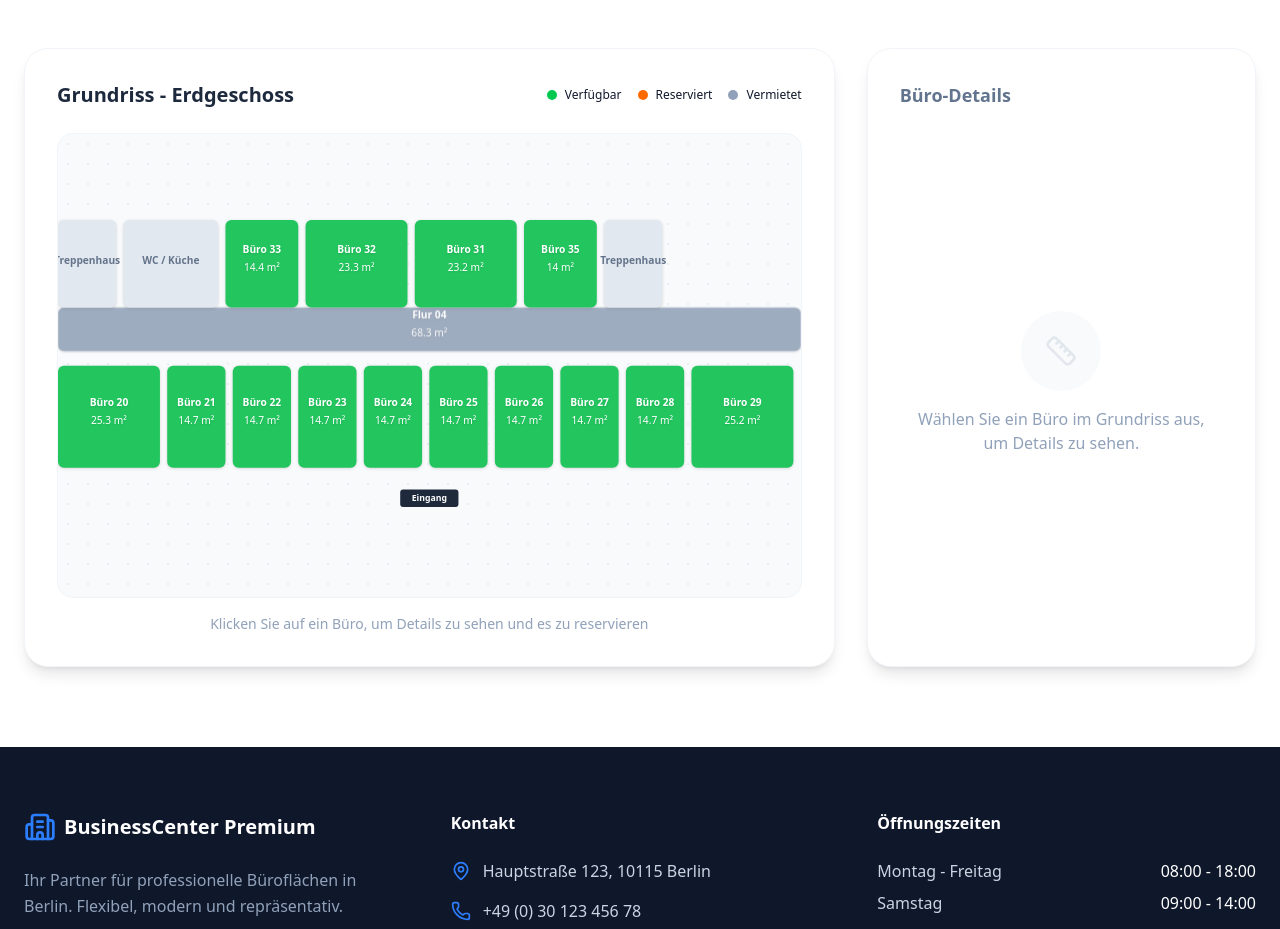
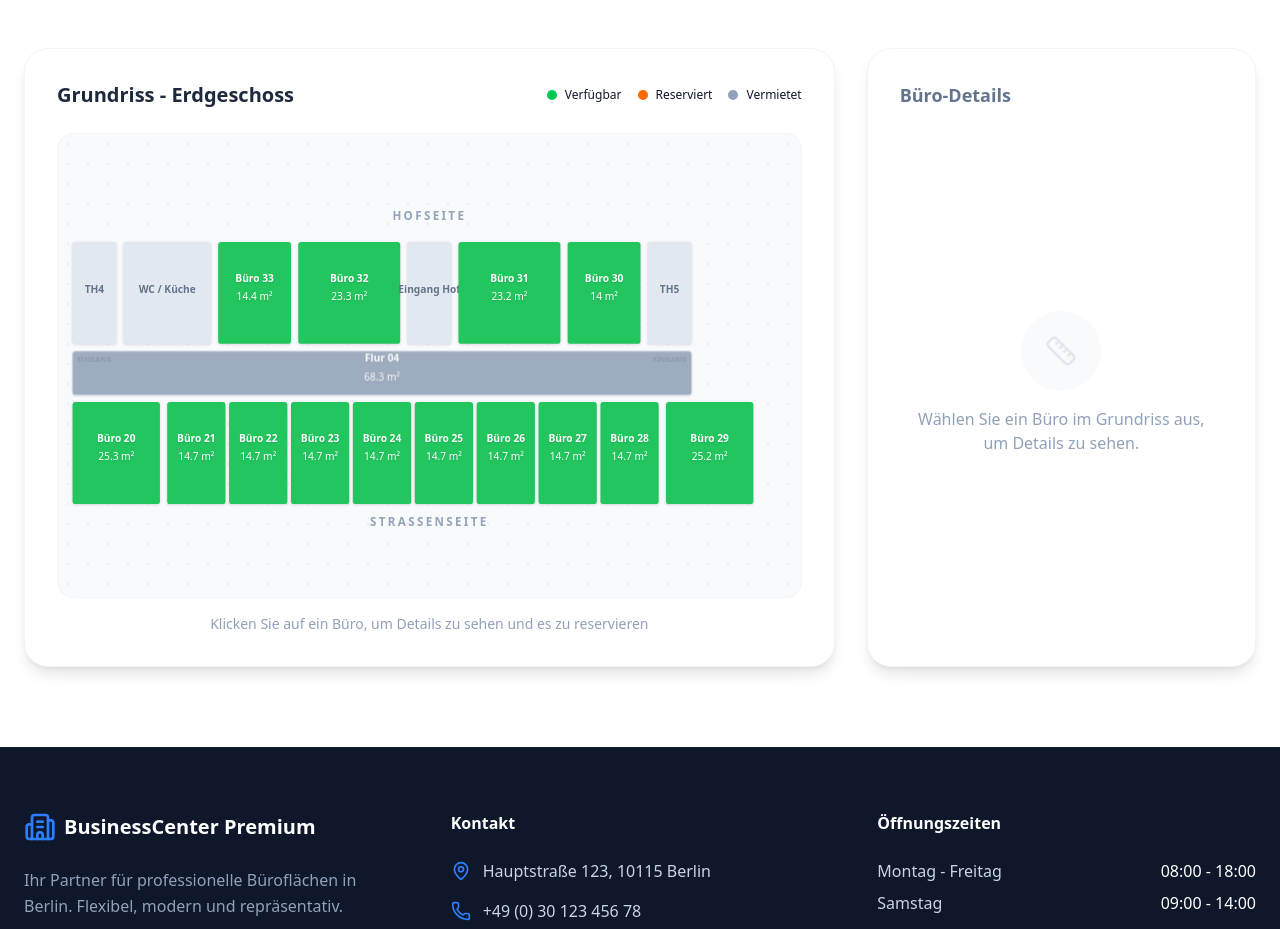
Before and after one commit to luanmezini-art/open-law-website, a React (Vite) app: page / in a window 1280 px wide. Shown: the part 1740-2669 px from the top of the page. Built offline with nearby package versions, Linux system fonts and the light colour scheme.

Commit message:
Feat: Synchronize floor plan layout 1:1 with Expose

```diff
--- a/src/components/FloorPlan.tsx
+++ b/src/components/FloorPlan.tsx
@@ -97,7 +97,15 @@ const FloorPlan: React.FC<FloorPlanProps> = ({ selectedOffices, onOfficeToggle }
                             {/* Grid Pattern */}
                             <div className="absolute inset-0" style={{ backgroundImage: 'radial-gradient(#cbd5e1 1px, transparent 1px)', backgroundSize: '20px 20px', opacity: 0.3 }}></div>
 
-                            <svg viewBox="0 0 1020 400" className="w-full h-full relative z-10">
+                            <svg viewBox="0 0 1020 460" className="w-full h-full relative z-10">
+                                {/* Labels */}
+                                <text x="510" y="30" textAnchor="middle" fill="#94a3b8" fontSize="16" fontWeight="bold" letterSpacing="0.2em">HOFSEITE</text>
+                                <text x="510" y="450" textAnchor="middle" fill="#94a3b8" fontSize="16" fontWeight="bold" letterSpacing="0.2em">STRASSENSEITE</text>
+
+                                {/* Entrances */}
+                                <text x="50" y="225" textAnchor="middle" fill="#475569" fontSize="10" fontWeight="bold">EINGANG</text>
+                                <text x="840" y="225" textAnchor="middle" fill="#475569" fontSize="10" fontWeight="bold">EINGANG</text>
+
                                 {offices.map((office) => (
                                     <g
                                         key={office.id}
@@ -115,7 +123,7 @@ const FloorPlan: React.FC<FloorPlanProps> = ({ selectedOffices, onOfficeToggle }
                                             width={office.width}
                                             height={office.height}
                                             fill={getStatusColor(office)}
-                                            rx="8"
+                                            rx="4"
                                             stroke={isSelected(office) || focusedOffice?.id === office.id ? '#1e293b' : 'transparent'}
                                             strokeWidth={isSelected(office) || focusedOffice?.id === office.id ? '4' : '0'}
                                             className="drop-shadow-sm"
@@ -147,10 +155,6 @@ const FloorPlan: React.FC<FloorPlanProps> = ({ selectedOffices, onOfficeToggle }
                                         )}
                                     </g>
                                 ))}
-
-                                {/* Entrance Label */}
-                                <rect x="470" y="370" width="80" height="24" rx="4" fill="#1e293b" />
-                                <text x="510" y="386" textAnchor="middle" fill="white" fontSize="12" fontWeight="bold">Eingang</text>
                             </svg>
                         </div>
                         <p className="text-center text-slate-400 text-sm mt-4">
--- a/src/data/offices.ts
+++ b/src/data/offices.ts
@@ -25,57 +25,39 @@ export interface Office {
 // Layout verified against floor plan screenshot.
 
 export const offices: Office[] = [
-    // --- Hofseite (Top Row) ---
-    {
-        id: '04',
-        name: 'Flur 04',
-        area: 68.3,
-        price: 0,
-        status: 'rented', // Common area
-        features: ['Gemeinschaftsfläche'],
-        description: 'Großzügiger Flurbereich.',
-        x: 0,
-        y: 120, // Middle "Separating" corridor visually, though handled differently usually. Let's put rooms around it.
-        width: 1020, // Spans whole width
-        height: 60,
-        image: imgLarge,
-    },
-    // We will place Top Row at y=0, Bottom Row at y=200. Corridor roughly in between visually.
-
-    // --- Hofseite (Top Row) ---
-    // Left Core
+    // --- Struktur / Facilities (Hofseite) ---
     {
         id: 'TH4',
-        name: 'Treppenhaus',
+        name: 'TH4',
         area: 0,
         price: 0,
         status: 'rented',
         type: 'facility',
         features: [],
-        description: 'Treppenhaus Links (TH4)',
-        x: 0,
-        y: 0,
-        width: 80,
-        height: 120,
+        description: 'Treppenhaus Links',
+        x: 20,
+        y: 60,
+        width: 60,
+        height: 140,
         image: imgSmall,
     },
     {
-        id: 'WC_L',
+        id: 'FAC_L',
         name: 'WC / Küche',
         area: 0,
         price: 0,
         status: 'rented',
         type: 'facility',
         features: [],
-        description: 'Sanitärbereich und Teeküche',
+        description: 'Sanitäranlagen und Teeküche',
         x: 90,
-        y: 0,
-        width: 130,
-        height: 120,
+        y: 60,
+        width: 120,
+        height: 140,
         image: imgSmall,
     },
 
-    // Hofseite Rooms (Left to Right)
+    // --- Büros Hofseite (Links vom Eingang) ---
     {
         id: '33',
         name: 'Büro 33',
@@ -84,10 +66,10 @@ export const offices: Office[] = [
         status: 'available',
         features: ['Hofseitig', 'Ruhig'],
         description: 'Ruhiges Einzelbüro zum Hof.',
-        x: 230, // Starting after stairwell
-        y: 0,
+        x: 220,
+        y: 60,
         width: 100,
-        height: 120,
+        height: 140,
         image: imgSmall,
     },
     {
@@ -98,12 +80,32 @@ export const offices: Office[] = [
         status: 'available',
         features: ['Team-Büro', 'Hofblick'],
         description: 'Helles Büro für 2 Personen.',
-        x: 340,
-        y: 0,
+        x: 330,
+        y: 60,
         width: 140,
-        height: 120,
+        height: 140,
         image: imgMedium,
     },
+
+    // --- Eingang / Flur Mitte ---
+    // Dies ist der Durchgang/Glaswand Bereich
+    {
+        id: 'ENT_HOF',
+        name: 'Eingang Hof',
+        area: 0,
+        price: 0,
+        status: 'rented',
+        type: 'facility',
+        features: [],
+        description: 'Hintereingang / Hofzugang',
+        x: 480,
+        y: 60,
+        width: 60,
+        height: 140,
+        image: imgSmall,
+    },
+
+    // --- Büros Hofseite (Rechts vom Eingang) ---
     {
         id: '31',
         name: 'Büro 31',
@@ -112,44 +114,61 @@ export const offices: Office[] = [
         status: 'available',
         features: ['Verglast', 'Modern'],
         description: 'Modernes Team-Büro, zentral gelegen.',
-        x: 490,
-        y: 0,
+        x: 550,
+        y: 60,
         width: 140,
-        height: 120,
+        height: 140,
         image: imgMedium,
     },
     {
-        id: '35', // Assuming label
-        name: 'Büro 35',
+        id: '30',
+        name: 'Büro 30',
         area: 14.0,
         price: 336,
         status: 'available',
-        features: ['Kompakt'],
+        features: ['Kompakt', 'Hofseitig'],
         description: 'Kleines Einzelbüro.',
-        x: 640,
-        y: 0,
+        x: 700,
+        y: 60,
         width: 100,
-        height: 120,
+        height: 140,
         image: imgSmall,
     },
-    // Right Core
+
+    // --- Struktur / Facilities Rechts ---
     {
         id: 'TH5',
-        name: 'Treppenhaus',
+        name: 'TH5',
         area: 0,
         price: 0,
         status: 'rented',
         type: 'facility',
         features: [],
-        description: 'Treppenhaus Rechts (TH5)',
-        x: 750,
-        y: 0,
-        width: 80,
-        height: 120,
+        description: 'Treppenhaus Rechts',
+        x: 810,
+        y: 60,
+        width: 60,
+        height: 140,
         image: imgSmall,
     },
 
-    // --- Straßenseite (Bottom Row) - Rooms 20-29 ---
+    // --- Flur (Mitte) ---
+    {
+        id: '04',
+        name: 'Flur 04',
+        area: 68.3,
+        price: 0,
+        status: 'rented', // Common area
+        features: ['Gemeinschaftsfläche'],
+        description: 'Großzügiger Flurbereich.',
+        x: 20,
+        y: 210,
+        width: 850,
+        height: 60,
+        image: imgLarge,
+    },
+
+    // --- Büros Straßenseite (Bottom Row 20-29) ---
     {
         id: '20',
         name: 'Büro 20',
@@ -158,9 +177,9 @@ export const offices: Office[] = [
         status: 'available',
         features: ['Eckbüro', 'Straßenblick'],
         description: 'Großes Eckbüro mit viel Licht.',
-        x: 0,
-        y: 200,
-        width: 140,
+        x: 20,
+        y: 280,
+        width: 120,
         height: 140,
         image: imgMedium,
     },
@@ -170,10 +189,10 @@ export const offices: Office[] = [
         area: 14.7,
         price: 353,
         status: 'available',
-        features: ['Standard', 'Effizient'],
-        description: 'Klassisches Einzelbüro.',
+        features: ['Standard'],
+        description: 'Effizientes Einzelbüro.',
         x: 150,
-        y: 200,
+        y: 280,
         width: 80,
         height: 140,
         image: imgSmall,
@@ -186,8 +205,8 @@ export const offices: Office[] = [
         status: 'available',
         features: ['Standard'],
         description: 'Effizientes Einzelbüro.',
-        x: 240,
-        y: 200,
+        x: 235,
+        y: 280,
         width: 80,
         height: 140,
         image: imgSmall,
@@ -200,8 +219,8 @@ export const offices: Office[] = [
         status: 'available',
         features: ['Standard'],
         description: 'Effizientes Einzelbüro.',
-        x: 330,
-        y: 200,
+        x: 320,
+        y: 280,
         width: 80,
         height: 140,
         image: imgSmall,
@@ -214,8 +233,8 @@ export const offices: Office[] = [
         status: 'available',
         features: ['Standard'],
         description: 'Effizientes Einzelbüro.',
-        x: 420,
-        y: 200,
+        x: 405,
+        y: 280,
         width: 80,
         height: 140,
         image: imgSmall,
@@ -228,8 +247,8 @@ export const offices: Office[] = [
         status: 'available',
         features: ['Standard'],
         description: 'Effizientes Einzelbüro.',
-        x: 510,
-        y: 200,
+        x: 490,
+        y: 280,
         width: 80,
         height: 140,
         image: imgSmall,
@@ -242,8 +261,8 @@ export const offices: Office[] = [
         status: 'available',
         features: ['Standard'],
         description: 'Effizientes Einzelbüro.',
-        x: 600,
-        y: 200,
+        x: 575,
+        y: 280,
         width: 80,
         height: 140,
         image: imgSmall,
@@ -256,8 +275,8 @@ export const offices: Office[] = [
         status: 'available',
         features: ['Standard'],
         description: 'Effizientes Einzelbüro.',
-        x: 690,
-        y: 200,
+        x: 660,
+        y: 280,
         width: 80,
         height: 140,
         image: imgSmall,
@@ -270,8 +289,8 @@ export const offices: Office[] = [
         status: 'available',
         features: ['Standard'],
         description: 'Effizientes Einzelbüro.',
-        x: 780,
-        y: 200,
+        x: 745,
+        y: 280,
         width: 80,
         height: 140,
         image: imgSmall,
@@ -284,9 +303,9 @@ export const offices: Office[] = [
         status: 'available',
         features: ['Eckbüro'],
         description: 'Großes Eckbüro.',
-        x: 870,
-        y: 200,
-        width: 140,
+        x: 835,
+        y: 280,
+        width: 120,
         height: 140,
         image: imgMedium,
     },
```
